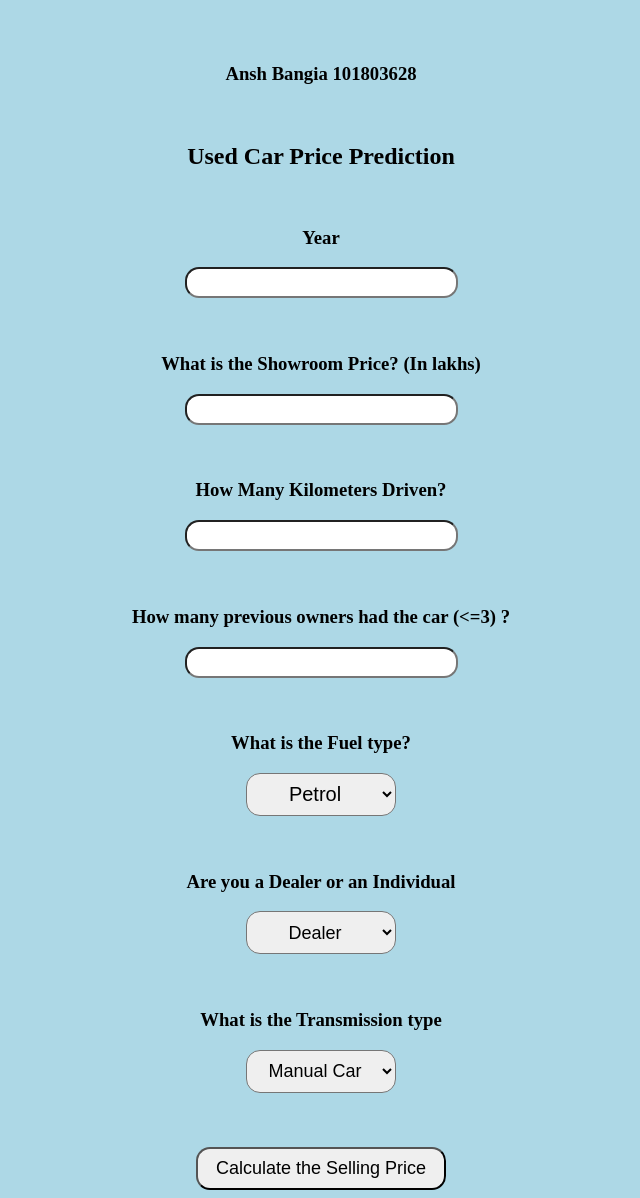
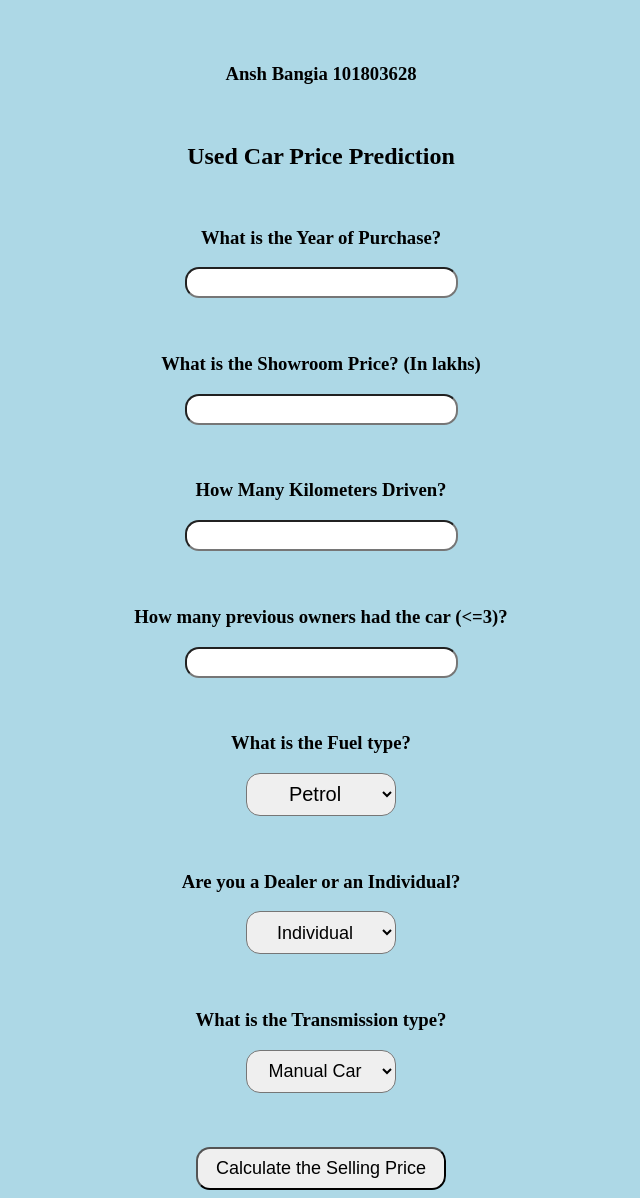
Before and after one commit to bangia1509/DataScienceProject1, a Flask app: page / in a window 1280 px wide. Shown: the whole page, without its empty margins (319-959 px from the left). Run offline with Flask 2, Linux system fonts and the light colour scheme; parts of the project's set-up code (start-up, migrations or seed data) failed here and were passed over.

Commit message:
Update index.html

```diff
--- a/templates/index.html
+++ b/templates/index.html
@@ -15,21 +15,22 @@
 <br><h1>{{ prediction_text }}</h1>
         <form action="{{ url_for('predict')}}" method="post">
             <h2>Used Car Price Prediction</h2><br>
-            <h3>Year</h3>
+            <h3>What is the Year of Purchase?</h3>
             <input id="first" name="Year" type="number " required="required"><br>
 <br><br>            <h3>What is the Showroom Price? (In lakhs)</h3><input id="second" name="Present_Price" required="required">
             <br><br><br><h3>How Many Kilometers Driven?</h3><input id="third" name="Kms_Driven" required="required">
-<br><br><br>            <h3>How many previous owners had the car (<=3) ?</h3><input id="fourth" name="Owner" required="required">
+<br><br><br>            <h3>How many previous owners had the car (<=3)?</h3><input id="fourth" name="Owner" required="required">
 <br><br><br>            <h3>What is the Fuel type?</h3><select name="Fuel_Type_Petrol" id="fuel" required="required">
                 <option value="Petrol">Petrol</option>
                 <option value="Diesel">Diesel</option>
                 <option value="CNG">CNG</option>
             </select>
-<br><br><br>            <h3>Are you a Dealer or an Individual</h3><select name="Seller_Type_Individual" id="resea" required="required">
+<br><br><br>            <h3>Are you a Dealer or an Individual?</h3><select name="Seller_Type_Individual" id="resea" required="required">
+                <option value="Individual">Individual</option>
                 <option value="Dealer">Dealer</option>
-                <option value="Individual">Individual</option>
+
             </select>
-<br><br><br>            <h3>What is the Transmission type</h3><select name="Transmission_Mannual" id="research" required="required">
+<br><br><br>            <h3>What is the Transmission type?</h3><select name="Transmission_Mannual" id="research" required="required">
                 <option value="Mannual">Manual Car</option>
                 <option value="Automatic">Automatic Car</option>
             </select>
```
